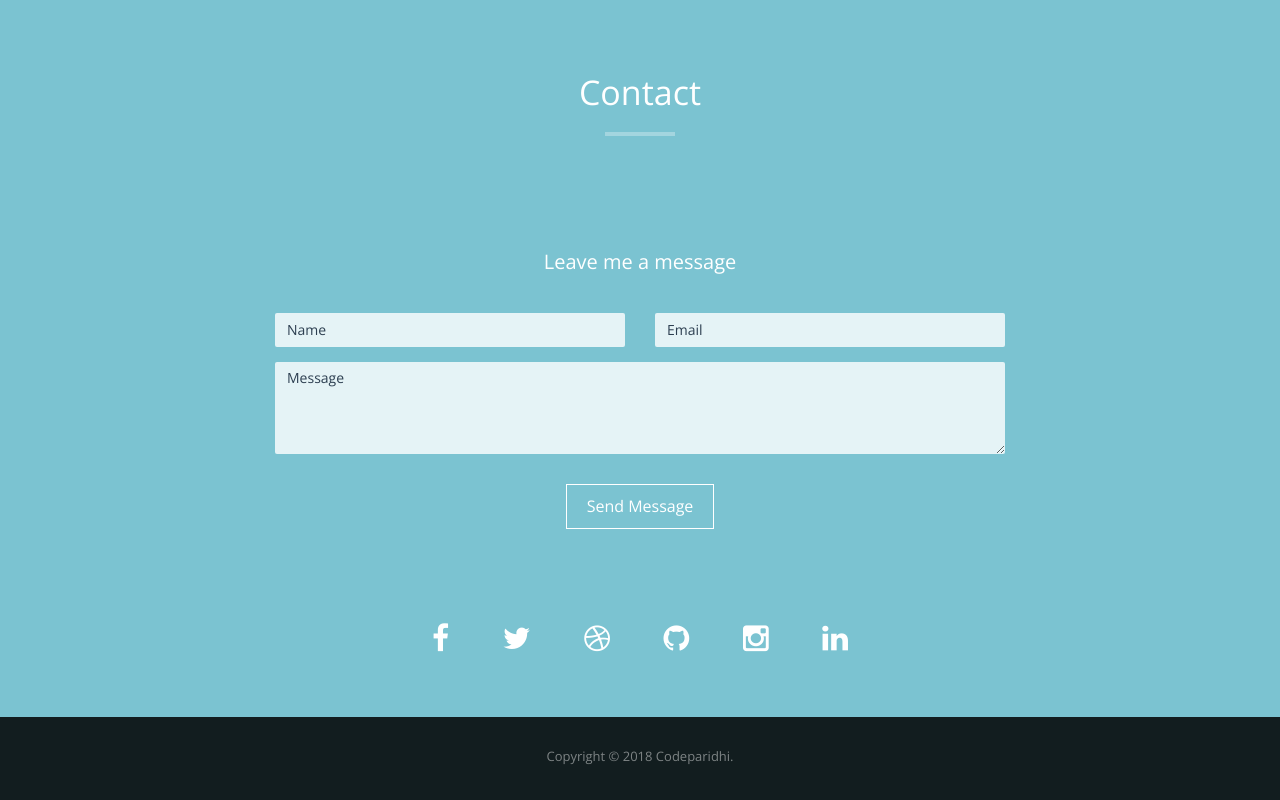
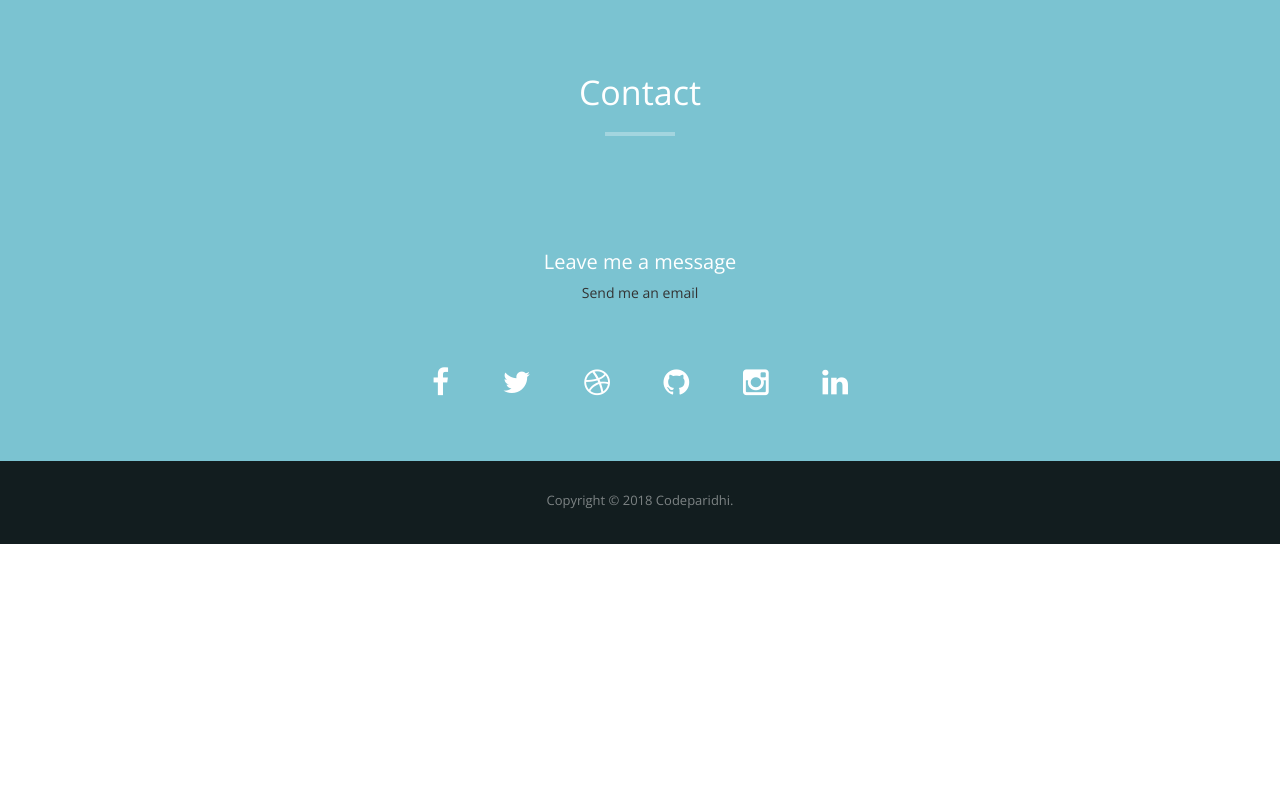
Before and after one commit to phpfriend/codeparidhi, a plain HTML site: page index.html in a window 1280 px wide. Shown: the part 1609-2409 px from the top of the page. After the commit the page ends 2153 px from the top, so only its background shows below. Drawn offline with nearby package versions, Linux system fonts and the light colour scheme.

Commit message:
updated code

```diff
--- a/index.html
+++ b/index.html
@@ -399,7 +399,8 @@
     </div>-->
     <div class="col-md-8 col-md-offset-2">
       <h3>Leave me a message</h3>
-      <form name="sentMessage" id="contactForm" novalidate>
+      <a href="mailto:ytiwari01@gmail.com">Send me an email</a>
+     <!-- <form name="sentMessage" id="contactForm" novalidate>
         <div class="row">
           <div class="col-md-6">
             <div class="form-group">
@@ -420,7 +421,7 @@
         </div>
         <div id="success"></div>
         <button type="submit" class="btn btn-default">Send Message</button>
-      </form>
+      </form>-->
       <div class="social">
         <ul>
           <li><a href="#"><i class="fa fa-facebook"></i></a></li>
```
